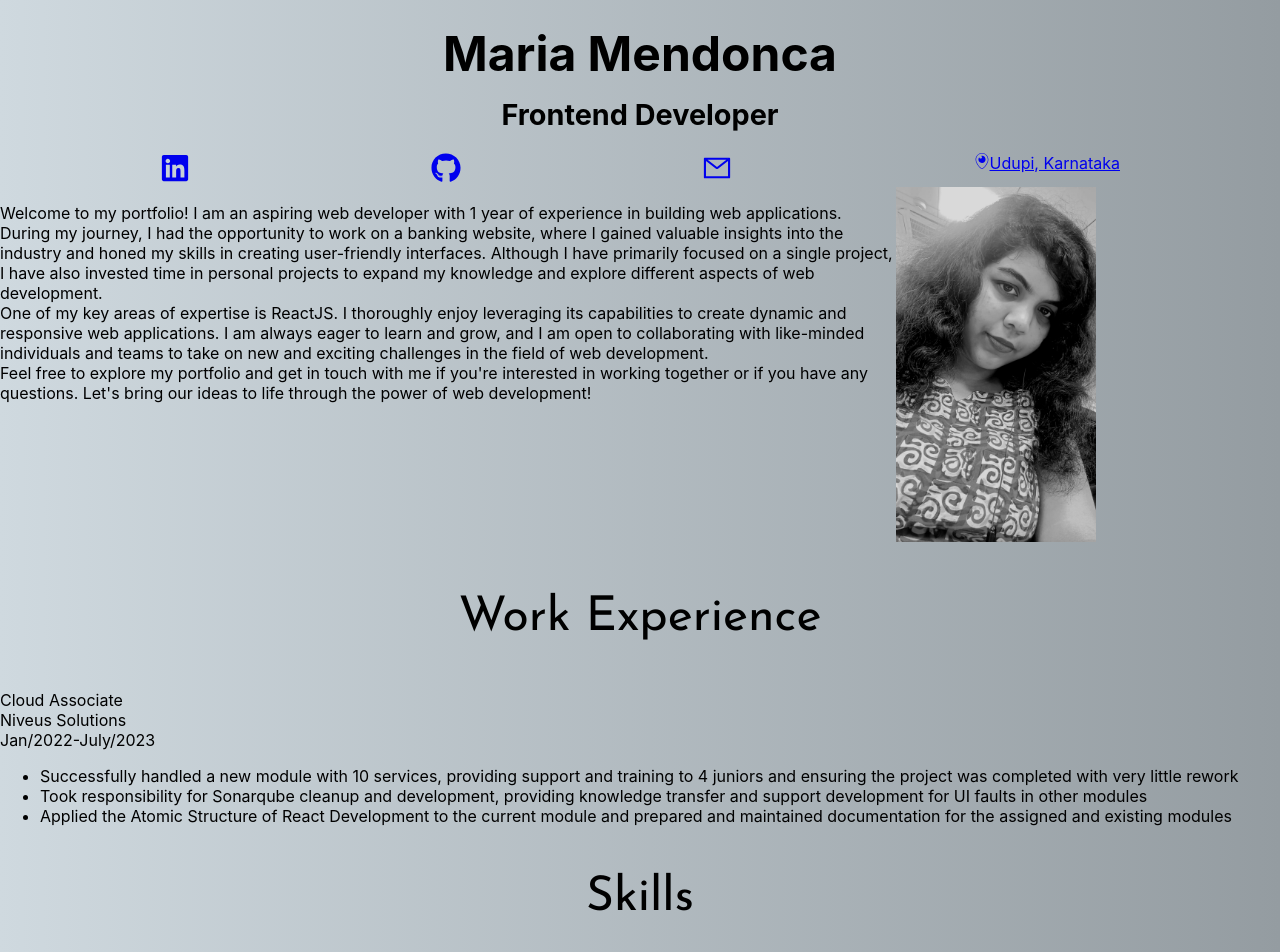
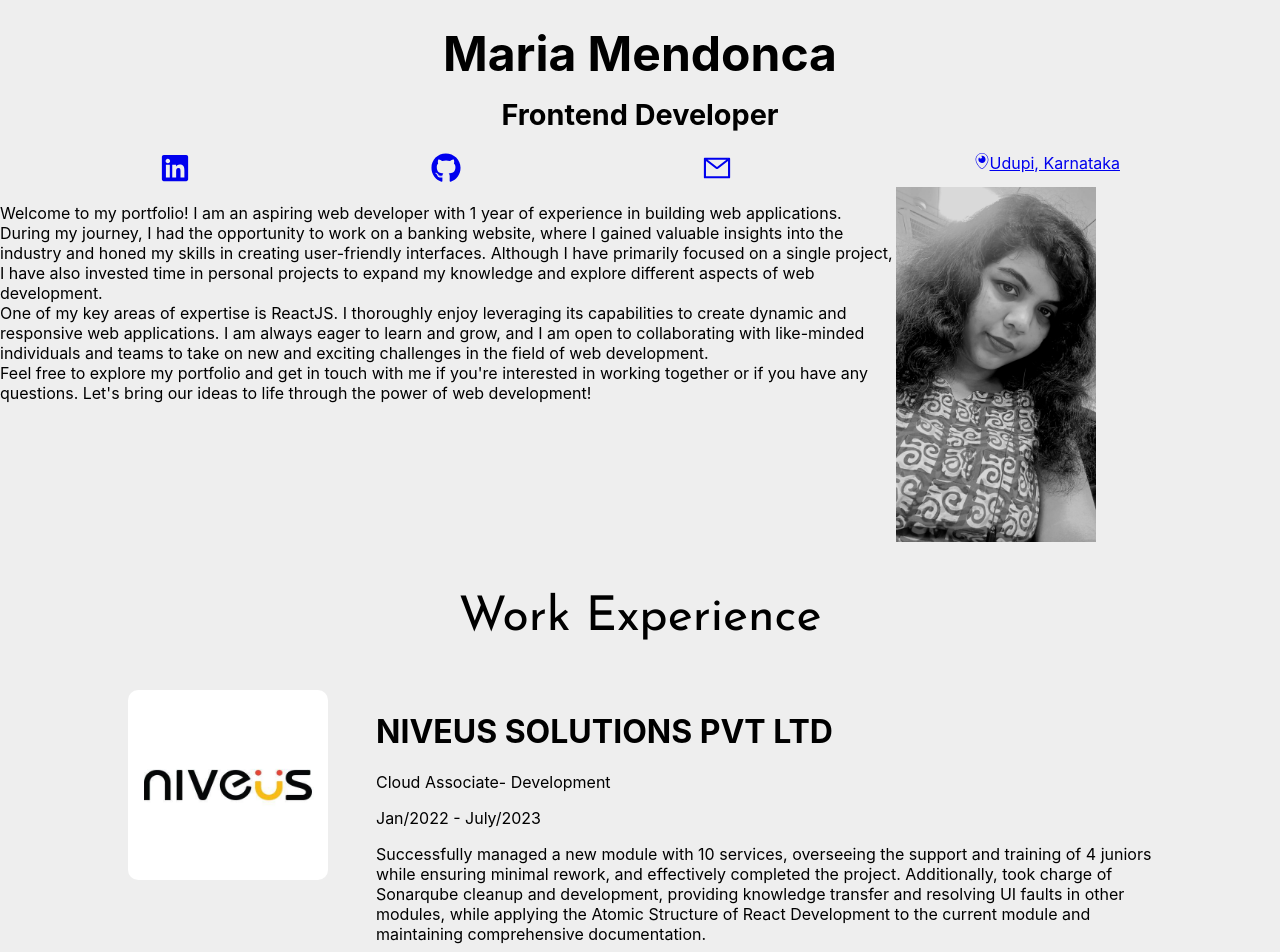
Before and after one commit to mendoncamaria/portfolio, a React (Create React App) app: page / in a window 1280 px wide. Shown: the top 952 px of the page. Built offline with nearby package versions, Linux system fonts and the light colour scheme.

Commit message:
changed main bg color, designed work section, moved constants out

```diff
--- a/src/App.module.css
+++ b/src/App.module.css
@@ -1,7 +1,7 @@
 @import url('https://fonts.googleapis.com/css2?family=Josefin+Sans&display=swap');
 
 :root {
-  --input-background-color: linear-gradient(90deg, #cfd9df, #949ca1);
+  --input-background-color: #eee;
   --heading-text-align: center;
   --heading-font-family: 'Josefin Sans', sans-serif;
   --heading-font-size: 3em;
@@ -10,5 +10,6 @@
 .container {
   background: var(--input-background-color);
   height: 100%;
+  width: auto;
   box-sizing: border-box;
 }
--- a/src/common/textConstants.js
+++ b/src/common/textConstants.js
@@ -1,3 +1,11 @@
 export const TEXT_CONSTANTS = {
-// TODO: MOVE CONSTANTS HERE
-}
+  WORK_EXPERIENCE: 'Work Experience',
+};
+
+export const WORK_EXPERIENCE1 = {
+  DATE: 'Jan/2022 - July/2023',
+  NAME: 'NIVEUS SOLUTIONS PVT LTD',
+  TITLE: 'Cloud Associate- Development',
+  POINT1:
+    'Successfully managed a new module with 10 services, overseeing the support and training of 4 juniors while ensuring minimal rework, and effectively completed the project. Additionally, took charge of Sonarqube cleanup and development, providing knowledge transfer and resolving UI faults in other modules, while applying the Atomic Structure of React Development to the current module and maintaining comprehensive documentation.',
+};
--- a/src/components/experience/WorkExperience.jsx
+++ b/src/components/experience/WorkExperience.jsx
@@ -1,40 +1,25 @@
 import React from 'react';
 import styles from './experience.module.css';
+import { TEXT_CONSTANTS, WORK_EXPERIENCE1 } from '../../common/textConstants';
+import img from '../../assets/niveus.jpg'
 
 function WorkExperience() {
   return (
     <>
       <div className="heading">
-        <p className={styles.heading}>
-          Work Experience
-        </p>
+        <p className={styles.heading}>{TEXT_CONSTANTS.WORK_EXPERIENCE}</p>
       </div>
-      <div>
-        <div>
-          <div>
-            <div className="title">Cloud Associate</div>
-            <div className="employer">Niveus Solutions</div>
+      <div className={styles.main}>
+        <div className={styles.sub_container}>
+          <div className="image">
+          <img src={img} width='200px' height= '190px' style={{borderRadius: '10px'}} alt='img' />
           </div>
-          <div>Jan/2022-July/2023</div>
-        </div>
-        <div>
-          <ul>
-            <li>
-              Successfully handled a new module with 10 services, providing
-              support and training to 4 juniors and ensuring the project was
-              completed with very little rework
-            </li>
-            <li>
-              Took responsibility for Sonarqube cleanup and development,
-              providing knowledge transfer and support development for UI faults
-              in other modules
-            </li>
-            <li>
-              Applied the Atomic Structure of React Development to the current
-              module and prepared and maintained documentation for the assigned
-              and existing modules
-            </li>
-          </ul>
+          <div className="content">
+            <h1 className="companyName">{WORK_EXPERIENCE1.NAME}</h1>
+            <p className="jobTitle">{WORK_EXPERIENCE1.TITLE}</p>
+            <p className="dates">{WORK_EXPERIENCE1.DATE}</p>
+            <p className="contentData">{WORK_EXPERIENCE1.POINT1}</p>
+          </div>
         </div>
       </div>
     </>
--- a/src/components/experience/experience.module.css
+++ b/src/components/experience/experience.module.css
@@ -3,3 +3,20 @@
   font-family: var(--heading-font-family);
   font-size: var(--heading-font-size);
 }
+.main {
+  padding: 0 10%;
+}
+.sub_container {
+  display: flex;
+  gap: 3rem;
+}
+
+@media (max-width: 600px) {
+  .sub_container {
+    flex-direction: column;
+    gap: 3rem;
+  }
+  .main {
+    padding: 0 5%;
+  }
+}
```
Also changed, not shown: src/assets/niveus.jpg (added).
